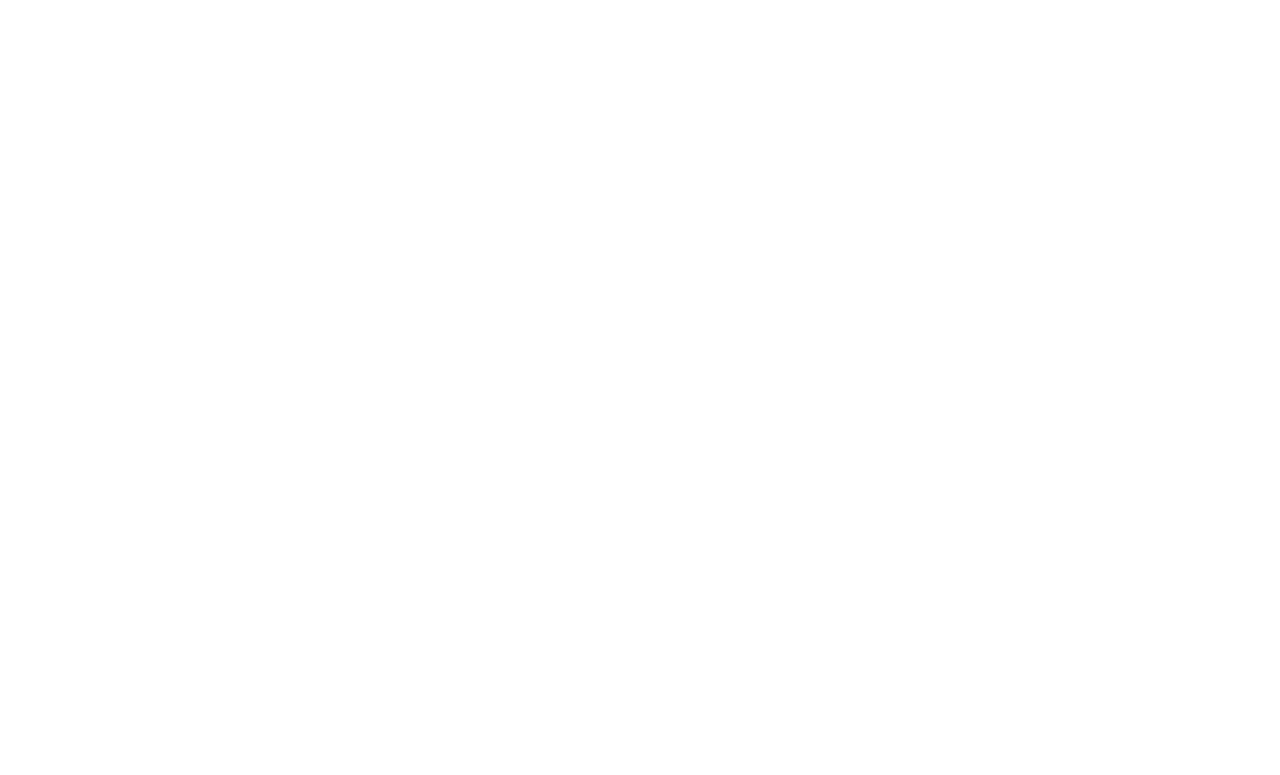
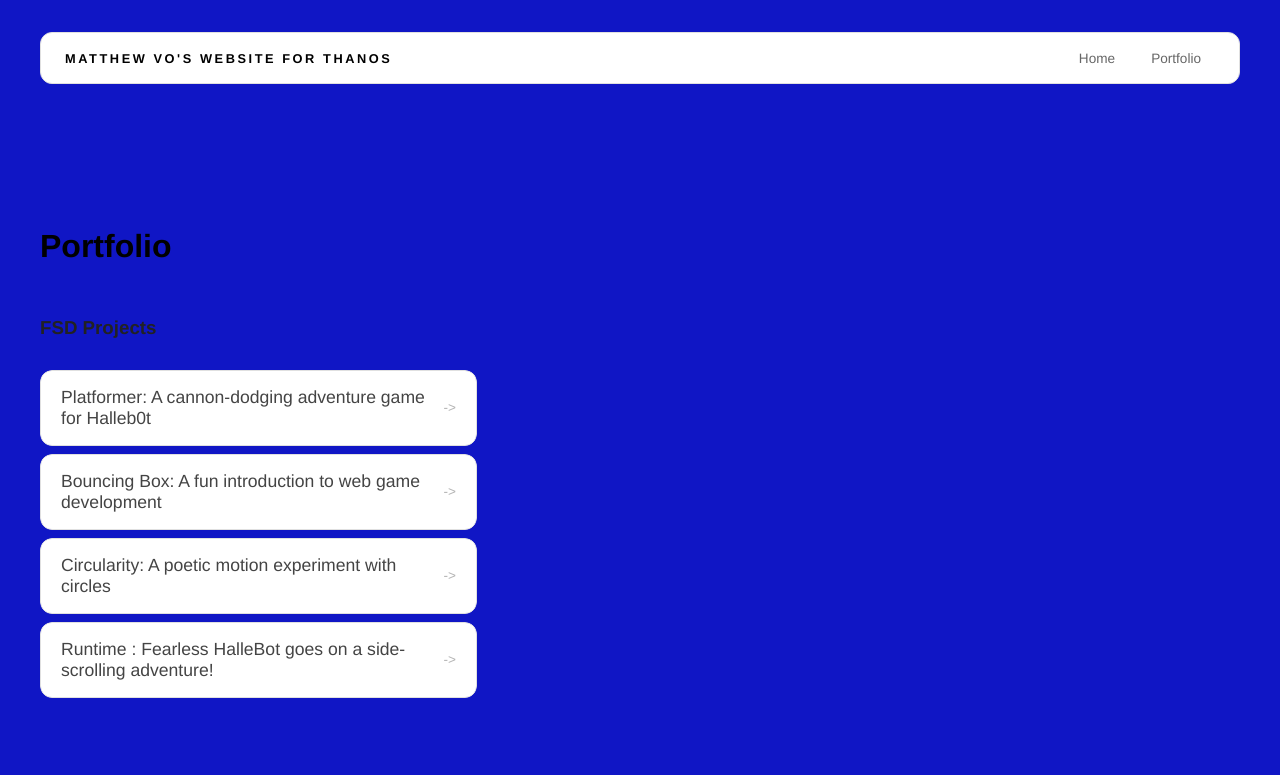
Before and after one commit to mvo-collab/mvo-collab.github.io, a plain HTML site: page portfolio.html in a window 1280 px wide. Drawn offline with Linux system fonts and the light colour scheme.

Commit message:
add portfolio page to website

```diff
--- a/portfolio.html
+++ b/portfolio.html
@@ -0,0 +1,51 @@
+<!DOCTYPE html>
+<html>
+
+<head>
+  <title>Matthew Vo's Website for Thanos</title>
+  <link rel="stylesheet" href="style.css" />
+</head>
+
+
+<body>
+  <!-- All content goes here -->
+  <div id="all-contents">
+    <nav>
+    <h1>Matthew Vo's Website for Thanos</h1>
+    <ul id="nav-ul">
+      <li class="nav-li">
+        <a href="index.html">Home</a>
+      </li>
+      <li class="nav-li">
+        <a href="portfolio.html">Portfolio</a>
+      </li>
+    </ul>
+    </nav>
+
+    <main>
+  <div class="content">
+    <h1>Portfolio</h1>
+    <h3>FSD Projects</h3>
+    <ul id="portfolio">
+<li>
+  <a href="fsd-projects/platformer/">Platformer: A cannon-dodging adventure game for Halleb0t</a>
+</li>
+<li>
+  <a href="fsd-projects/bouncing-box/">Bouncing Box: A fun introduction to web game development</a>
+</li>
+<li>
+  <a href="fsd-projects/circularity/">Circularity: A poetic motion experiment with circles</a>
+</li>
+<li>
+ <a href="fsd-projects/runtime/">Runtime : Fearless HalleBot goes on a side-scrolling adventure!</a>
+</li>
+    </ul>
+
+    <!-- ASD Projects will go here -->
+
+  </div>
+    </main>
+  </div>
+</body>
+
+</html>
--- a/style.css
+++ b/style.css
@@ -185,3 +185,55 @@
   background: #e94560;
   color: #fff;
 } */
+/* Portfolio styles */
+.content h1 {
+  color: black;
+}
+
+#portfolio {
+  list-style: none;
+  margin: 0;
+  padding: 0;
+  width: 100%;
+  display: flex;
+  flex-direction: column;
+  gap: 8px;
+}
+
+#portfolio li {
+  border-radius: 12px;
+  overflow: hidden;
+}
+
+#portfolio a {
+  display: flex;
+  justify-content: space-between;
+  align-items: center;
+  text-decoration: none;
+  color: #444;
+  padding: 16px 20px;
+  font-size: 1.1rem;
+  font-weight: 500;
+  background: #fff;
+  border: 1px solid #e0e0e0;
+  border-radius: 12px;
+  transition: background 0.25s ease, color 0.25s ease, transform 0.25s ease;
+}
+
+#portfolio a:hover {
+  background: #000;
+  color: #fff;
+  transform: translateX(4px);
+}
+
+#portfolio a::after {
+  content: "->";
+  font-size: 0.85rem;
+  opacity: 0.4;
+  transition: opacity 0.25s ease;
+  white-space: nowrap;
+}
+
+#portfolio a:hover::after {
+  opacity: 1;
+}
```
